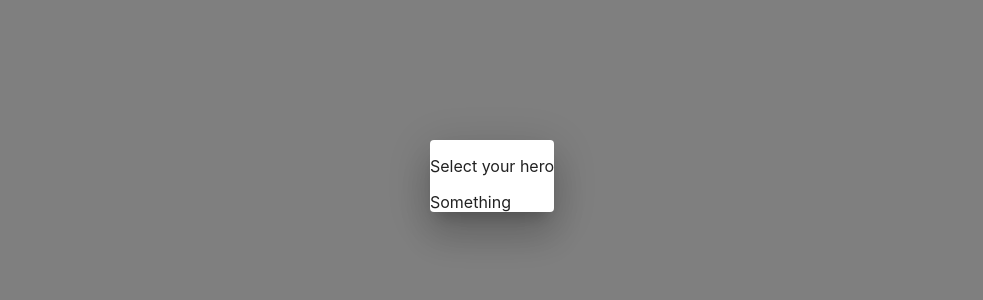
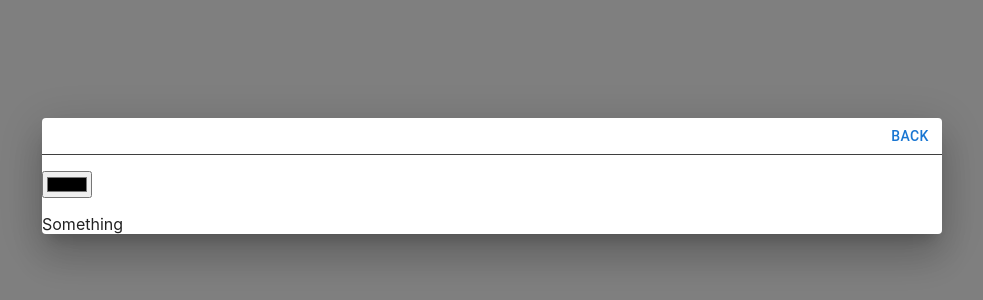
Before and after one commit to thevladisss/catchme, a React (Create React App) app in the folder frontend/: page /playground in a window 1280 px wide. Shown: the part 224-524 px from the top of the page, without its empty margins (148-1131 px from the left). Built offline with nearby package versions, Linux system fonts and the light colour scheme.

Commit message:
Add logic for moving character on the screen and selecting color

```diff
--- /dev/null
+++ b/frontend/src/components/PlayContainer.tsx
@@ -0,0 +1,80 @@
+import {useState, useEffect, useReducer} from 'react'
+import {useBody} from "../hooks/useBody";
+
+type PlayContainerProps = {
+  color: string;
+}
+export default function PlayContainer(props: PlayContainerProps) {
+
+
+  const {preventScroll} = useBody()
+
+  const handleKeyPress = (e: KeyboardEvent) => {
+    switch(e.code) {
+      case "ArrowLeft":
+        handleWalkLeft()
+        break;
+      case "ArrowRight":
+        handleWalkRight()
+        break;
+      case "ArrowDown":
+        handleWalkDown()
+        break;
+      case "ArrowUp":
+        handleWalkUp()
+        break;
+      default:
+        return;
+    }
+  }
+
+  useEffect(() => {
+    const restoreScroll = preventScroll()
+    document.body.addEventListener('keydown', handleKeyPress)
+
+    return () => {
+      document.body.removeEventListener('keydown',handleKeyPress);
+      restoreScroll()
+    }
+  } , []);
+
+
+  const SHIFT_PX = 5;
+
+  const [position, setPosition] = useReducer((prevState: { left: number; top: number}, action: string) => {
+    switch(action) {
+      case "walkLeft":
+        return { left: prevState.left - SHIFT_PX, top: prevState.top }
+      case "walkRight":
+        return {left: prevState.left + SHIFT_PX, top: prevState.top}
+      case "walkUp":
+        return {left: prevState.left, top: prevState.top -SHIFT_PX}
+      case "walkDown":
+        return {left: prevState.left, top: prevState.top + SHIFT_PX}
+      default:
+        return prevState;
+    }
+  },{left: 0, top: 0})
+
+  const handleWalkRight = () => {
+    setPosition("walkRight")
+  }
+  const handleWalkLeft = () => {
+    setPosition("walkLeft")
+  }
+  const handleWalkUp = () => {
+    setPosition("walkUp")
+  }
+  const handleWalkDown = () => {
+    setPosition("walkDown")
+  }
+
+
+  return (
+    <div>
+      <div className="playground bg-white relative" style={{width: '500px', height: '500px'}}>
+        <div className="player absolute" style={{height: "16px", width: '16px', background: props.color, left: position.left, top: position.top}}></div>
+      </div>
+    </div>
+  )
+}
--- a/frontend/src/components/dialogs/DialogSelectCharacter.css
+++ b/frontend/src/components/dialogs/DialogSelectCharacter.css
@@ -1,3 +1,12 @@
-.dialog-select-character {
-    width: min(90%, 500px);
+.dialog-select-character-header {
+    display: flex;
+    flex-direction: row;
+    justify-content: end;
+    border-bottom: 1px solid #3f3f3f;
 }
+
+
+.dialog-select-character-content {
+    width: 900px;
+
+}
--- a/frontend/src/components/dialogs/DialogSelectCharacter.tsx
+++ b/frontend/src/components/dialogs/DialogSelectCharacter.tsx
@@ -1,18 +1,36 @@
 import BaseDialog from "../base/BaseDialog";
+import BaseButton from "../base/BaseButton";
+import {IconButton, Color} from "@mui/material"
+import "./DialogSelectCharacter.css";
+import { ChangeEvent} from "react";
 
 type DialogSelectCharacterProps = {
   open: boolean;
+
+  onCharacterSelected: (settings: {color: string}) => void;
+  onBack: () => void;
 }
 export default function DialogSelectCharacter(props: DialogSelectCharacterProps) {
 
+  const handleColorChange = (event: ChangeEvent<HTMLInputElement>) => {
+    const value = event.target.value;
+
+    props.onCharacterSelected({color: value})
+  }
+
   return (
-    <BaseDialog className="dialog-select-character" open={props.open}>{
+    <BaseDialog className="dialog-select-character" open={props.open} maxWidth="lg">{
       <div>
-        <p className="row justify-center p-2">
-          Select your hero
-        </p>
-        <div className="p-2">
-          Something
+        <div className="dialog-select-character-header">
+          <BaseButton onClick={props.onBack}>Back</BaseButton>
+        </div>
+        <div className="dialog-select-character-content">
+          <p className="row justify-center p-2">
+            <input type="color" onChange={handleColorChange} />
+          </p>
+          <div className="p-2">
+            Something
+          </div>
         </div>
       </div>
     }</BaseDialog>
--- a/frontend/src/views/Playground/Playground.tsx
+++ b/frontend/src/views/Playground/Playground.tsx
@@ -1,13 +1,29 @@
-import {useState} from "react";
+import {useEffect, useReducer, useState} from "react";
 import DialogSelectCharacter from "../../components/dialogs/DialogSelectCharacter";
-
+import PlayContainer from "../../components/PlayContainer";
 export default function Playground() {
 
   const [isShowingSelectCharacter, showSelectCharacter] = useState(true)
 
+  const [color, setColor] = useState("")
+  const handleCharacterSelected = ({ color }: {color: string}) => {
+    setColor(color)
+    showSelectCharacter(false)
+  }
+  const handleBack = () => {
+    showSelectCharacter(false)
+  }
+
   return (
     <div>
-      <DialogSelectCharacter open={isShowingSelectCharacter}></DialogSelectCharacter>
+      <div className="flex justify-center">
+        <PlayContainer color={color}></PlayContainer>
+      </div>
+      <DialogSelectCharacter
+        onCharacterSelected={handleCharacterSelected}
+        onBack={handleBack}
+        open={isShowingSelectCharacter}
+      ></DialogSelectCharacter>
     </div>
   )
 }
```
